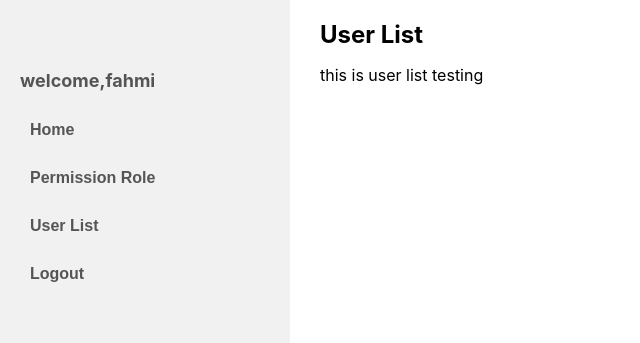
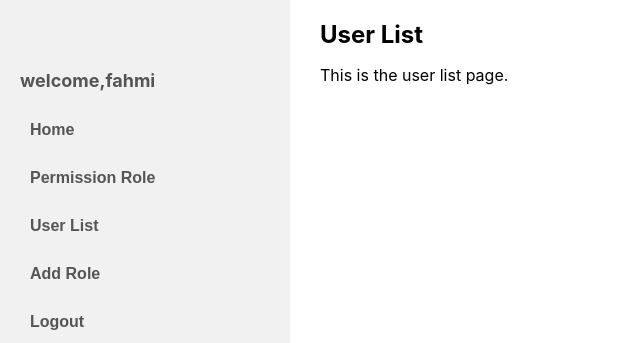
Before and after one commit to FahmiRid/my-app, a React (Create React App) app: page /userList in a window 1280 px wide. Shown: the top 343 px of the page, without its empty margins (0-640 px from the left). Built offline with nearby package versions, Linux system fonts and the light colour scheme.

Commit message:
adding Add Role

```diff
--- a/src/App.js
+++ b/src/App.js
@@ -4,18 +4,25 @@ import Login from "./screen/Login";
 import StaffPage from "./screen/staffPage";
 import UserList from "./screen/userList";
 import Home from "./screen/home";
+import Role from "./screen/addRole";
 import { BrowserRouter, Route, Routes } from 'react-router-dom';
 
 function App() {
-  localStorage.setItem ('admin', 'staff')
+  const username = "Fahmi";
+  const isAdmin = localStorage.getItem('admin') === 'staff';
+  const isAllowed = username === "Fahmi" && isAdmin;
+
   return (
     <BrowserRouter>
       <Routes>
         <Route path="/" element={<Login />} />
         <Route path="/home" element={<Home />} />
+        {isAllowed && (
           <Route path="/permissionRole" element={<PermissionTable />} />
+        )}
         <Route path="/staffPage" element={<StaffPage />} />
         <Route path="/userList" element={<UserList />} />
+        <Route path="/addRole" element={<Role />} />
       </Routes>
     </BrowserRouter>
   );
--- a/src/screen/SideNav.jsx
+++ b/src/screen/SideNav.jsx
@@ -25,10 +25,8 @@ const SideNav = ({ username }) => {
     }
   };
 
-  const handleUserListToogle = () => {
-    if (username === "fahmi" || username === "ridwan") {
+ const handleUserListToogle = () => {
       navigate("/userList");
-    }
   };
 
   const handlePermissionRoleToogle = () => {
@@ -39,6 +37,10 @@ const SideNav = ({ username }) => {
     }
 
   };
+
+  const handleAddRoleToogle = () => {
+    navigate("/addRole");
+  }
 
   // console.log("username ==>", username);x`
   return (
@@ -56,6 +58,8 @@ const SideNav = ({ username }) => {
 
           <button onClick={handleUserListToogle}>User List</button>
 
+          <button onClick={handleAddRoleToogle}>Add Role</button>
+
           <button onClick={handleLogoutToogle}>Logout</button>
         </div>
       </div>
--- /dev/null
+++ b/src/screen/addRole.jsx
@@ -0,0 +1,14 @@
+import React from 'react'
+import SideNav from "./SideNav";
+
+function addRole() {
+    const username = 'fahmi'
+    return (
+        <div>
+             <SideNav username={username} />
+            addRole
+        </div>
+    )
+}
+
+export default addRole
--- a/src/screen/permissionRole.jsx
+++ b/src/screen/permissionRole.jsx
@@ -54,7 +54,7 @@ const PermissionTable = () => {
     <div>
         <SideNav username={username}/>
 
-    <table className="permission-table">
+    <table className="permission-table" username={username}>
       <thead>
         <tr>
           <th>Role</th>
--- a/src/screen/userList.jsx
+++ b/src/screen/userList.jsx
@@ -2,18 +2,17 @@ import React from "react";
 import SideNav from "./SideNav";
 import "../styles/userListStyle.css";
 
-function userList() {
-  const username = "fahmi";
-  const username1 = "ridwan";
+function UserList() {
+  const username = ('fahmi' || 'ridwan');
   return (
     <div>
-      <SideNav username={username} username1={username1} />
+      <SideNav username={username} />
       <div className="center">
-        <h1 style={{color: "black"}}>User List</h1>
-        <p>this is user list testing</p>
+        <h1 style={{ color: "black" }}>User List</h1>
+        <p>This is the user list page.</p>
       </div>
     </div>
   );
 }
 
-export default userList;
+export default UserList;
```
Lines whose indentation alone changed are shown as unchanged.
